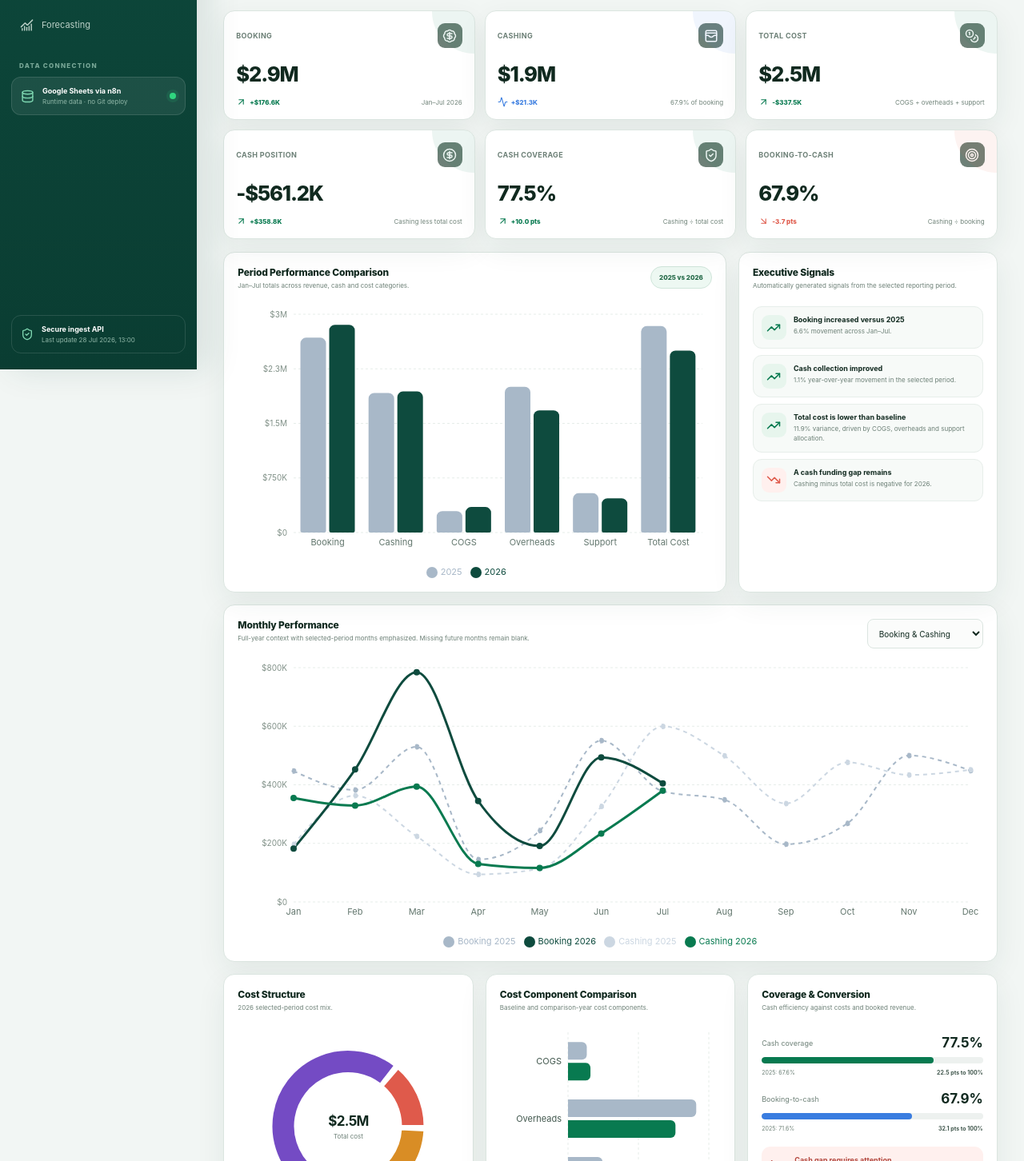
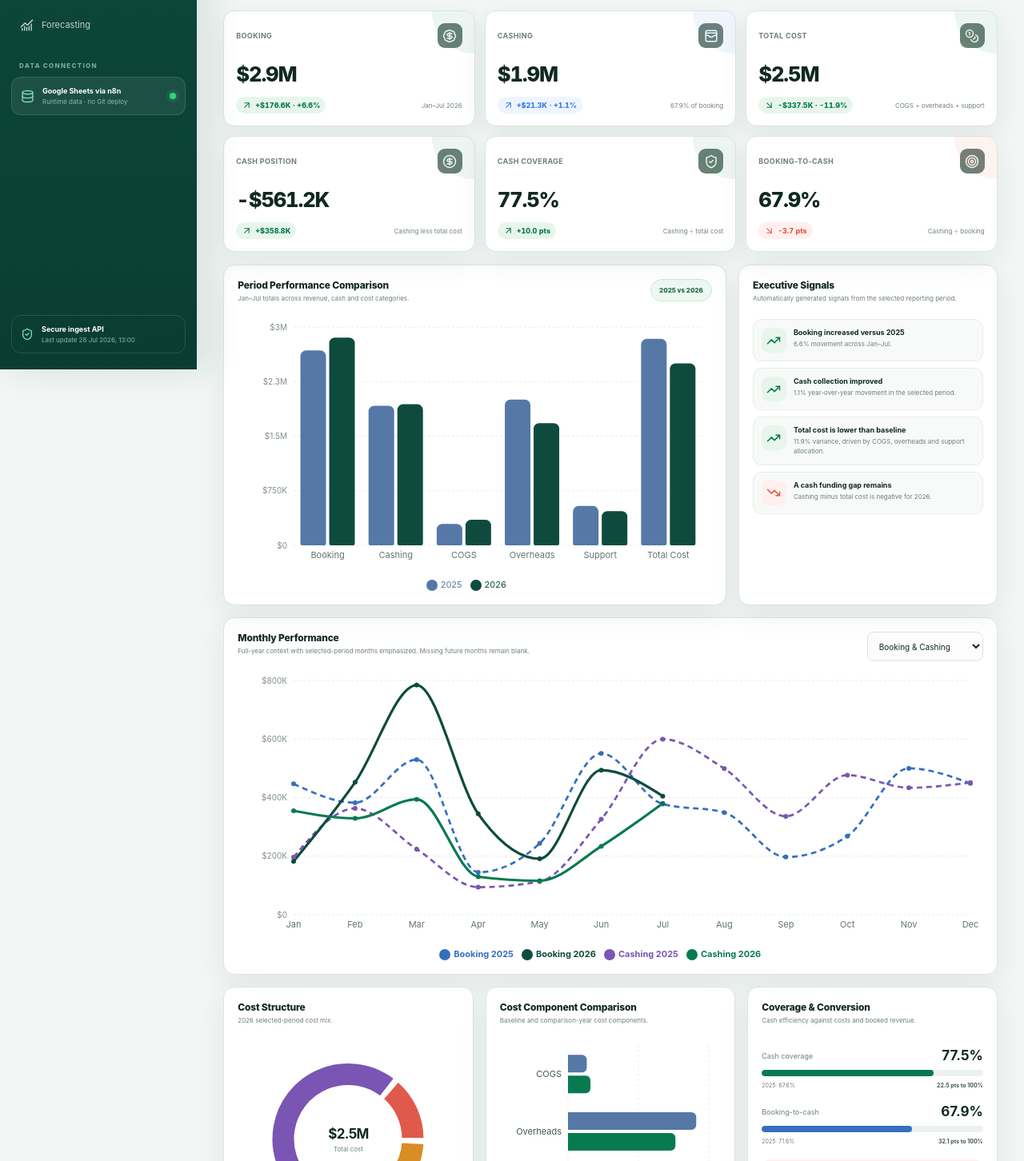
Before and after one commit to amohamed-alt/P-L, a React (Vite) app: page / in a window 1280 px wide. Shown: the part 338-1790 px from the top of the page at 80% size. Built offline with nearby package versions, Linux system fonts and the light colour scheme.

Commit message:
Improve town hall KPI deltas and monthly chart clarity
Show absolute and percentage KPI deltas, use directionally correct cost arrows, strengthen prior-year chart colors, and polish KPI readability for presentation.

```diff
--- a/src/ActualCharts.jsx
+++ b/src/ActualCharts.jsx
@@ -31,15 +31,15 @@ export function MonthlyPerformance({ rows, filters, currency }) {
   const percentChart = ['cashCoverage', 'bookingToCash'].includes(filters.metricFocus);
   const dataKeys = (() => {
     if (filters.metricFocus === 'commercial') return [
-      { key: 'bookingBaseline', name: `Booking ${filters.baselineYear}`, color: COLORS.baseline, dash: '5 5' },
-      { key: 'cashingBaseline', name: `Cashing ${filters.baselineYear}`, color: '#ccd7e2', dash: '5 5' },
-      { key: 'bookingComparison', name: `Booking ${filters.comparisonYear}`, color: COLORS.greenDark },
-      { key: 'cashingComparison', name: `Cashing ${filters.comparisonYear}`, color: COLORS.green },
+      { key: 'bookingBaseline', name: `Booking ${filters.baselineYear}`, color: COLORS.baselineBooking, dash: '7 5', width: 2.7 },
+      { key: 'cashingBaseline', name: `Cashing ${filters.baselineYear}`, color: COLORS.baselineCashing, dash: '7 5', width: 2.7 },
+      { key: 'bookingComparison', name: `Booking ${filters.comparisonYear}`, color: COLORS.greenDark, width: 3.2 },
+      { key: 'cashingComparison', name: `Cashing ${filters.comparisonYear}`, color: COLORS.green, width: 3.2 },
     ];
     const prefix = filters.metricFocus === 'booking' ? 'booking' : filters.metricFocus === 'cashing' ? 'cashing' : filters.metricFocus === 'totalCost' ? 'cost' : filters.metricFocus;
     return [
-      { key: `${prefix}Baseline`, name: `${filters.baselineYear}`, color: COLORS.baseline, dash: '5 5' },
-      { key: `${prefix}Comparison`, name: `${filters.comparisonYear}`, color: COLORS.green },
+      { key: `${prefix}Baseline`, name: `${filters.baselineYear}`, color: COLORS.blue, dash: '7 5', width: 2.7 },
+      { key: `${prefix}Comparison`, name: `${filters.comparisonYear}`, color: COLORS.green, width: 3.2 },
     ];
   })();
   return (
@@ -50,11 +50,11 @@ export function MonthlyPerformance({ rows, filters, currency }) {
         <XAxis dataKey="month" tick={{ fill: '#63776e', fontSize: 11 }} axisLine={false} tickLine={false} />
         <YAxis tickFormatter={percentChart ? (value) => `${Math.round(value * 100)}%` : (value) => axisMoney(value, currency)} tick={{ fill: '#819188', fontSize: 10 }} axisLine={false} tickLine={false} width={70} domain={[0, 'auto']} />
         <Tooltip content={<ChartTooltip currency={currency} percent={percentChart} />} />
-        <Legend iconType="circle" wrapperStyle={{ fontSize: 11, paddingTop: 12 }} />
+        <Legend iconType="circle" wrapperStyle={{ fontSize: 11, paddingTop: 12, fontWeight: 700 }} />
         {dataKeys.map((line, index) => index === dataKeys.length - 1 && dataKeys.length === 2 ? (
-          <Area key={line.key} type="monotone" dataKey={line.key} name={line.name} stroke={line.color} fill="url(#comparisonArea)" strokeWidth={3} connectNulls dot={{ r: 3, fill: line.color }} />
+          <Area key={line.key} type="monotone" dataKey={line.key} name={line.name} stroke={line.color} fill="url(#comparisonArea)" strokeWidth={line.width} connectNulls dot={{ r: 3, fill: line.color, strokeWidth: 0 }} activeDot={{ r: 5 }} />
         ) : (
-          <Line key={line.key} type="monotone" dataKey={line.key} name={line.name} stroke={line.color} strokeWidth={index >= Math.max(1, dataKeys.length - 2) ? 3 : 2} strokeDasharray={line.dash} connectNulls dot={{ r: 2.5, fill: line.color }} activeDot={{ r: 5 }} />
+          <Line key={line.key} type="monotone" dataKey={line.key} name={line.name} stroke={line.color} strokeWidth={line.width} strokeDasharray={line.dash} connectNulls dot={{ r: 3, fill: line.color, strokeWidth: 0 }} activeDot={{ r: 5 }} />
         ))}
       </ComposedChart>
     </ResponsiveContainer>
--- a/src/ActualDashboard.jsx
+++ b/src/ActualDashboard.jsx
@@ -1,5 +1,5 @@
 import { BadgeDollarSign, ChartNoAxesCombined, CircleDollarSign, Coins, ShieldCheck, Target, WalletCards } from 'lucide-react';
-import { generateInsights, statusFor } from './dashboard';
+import { generateInsights, statusFor, variance } from './dashboard';
 import { KpiCard, StatusBadge, compactMoney, deltaLabel, formatPercent } from './ui';
 import { CostComparison, CostDonut, CoveragePanel, MonthlyPerformance, PeriodComparison } from './ActualCharts';
 import { Insights, MonthlyMatrix } from './ActualDetails';
@@ -26,9 +26,15 @@ export function ActualDashboard({ data, filters, snapshot, monthlyRows, setFilte
 
       <section id="overview" className="kpi-grid">
         {metrics.map((metric) => {
+          const current = Number(metric.value || 0);
+          const prior = Number(metric.prior || 0);
           const statusMetric = metric.metric || metric.key;
-          const tone = statusFor(statusMetric, metric.value || 0, metric.prior || 0);
-          return <KpiCard key={metric.label} label={metric.label} icon={metric.icon} tone={tone} value={metric.key === 'ratio' ? formatPercent(metric.value) : compactMoney(metric.value, currency)} delta={deltaLabel(metric.value || 0, metric.prior || 0, metric.key, currency)} helper={metric.helper} status={metric.key === 'cashGap' ? (metric.value >= 0 ? 'Surplus' : 'Gap') : undefined} />;
+          const tone = statusFor(statusMetric, current, prior);
+          const change = variance(current, prior);
+          const direction = change.absolute > 0 ? 'up' : change.absolute < 0 ? 'down' : 'flat';
+          const includePercent = ['booking', 'cashing', 'totalCost'].includes(metric.key);
+
+          return <KpiCard key={metric.label} label={metric.label} icon={metric.icon} tone={tone} direction={direction} value={metric.key === 'ratio' ? formatPercent(metric.value) : compactMoney(metric.value, currency)} delta={deltaLabel(current, prior, metric.key, currency, includePercent)} helper={metric.helper} status={metric.key === 'cashGap' ? (metric.value >= 0 ? 'Surplus' : 'Gap') : undefined} />;
         })}
       </section>
 
--- a/src/styles-content.css
+++ b/src/styles-content.css
@@ -24,7 +24,8 @@
 .kpi-card { min-height:136px; position:relative; overflow:hidden; padding:15px; border:1px solid var(--border); border-radius:14px; background:#fff; box-shadow:var(--shadow); transition:transform .18s ease,box-shadow .18s ease,border-color .18s ease; }
 .kpi-card::after { content:""; position:absolute; width:105px; height:105px; top:-52px; right:-52px; border-radius:999px; background:currentColor; opacity:.075; } .kpi-card:hover { transform:translateY(-2px); border-color:#a8c7b8; box-shadow:0 18px 42px rgba(23,67,50,.11); }
 .kpi-header { display:flex; align-items:center; justify-content:space-between; color:var(--muted); font-size:9px; font-weight:700; letter-spacing:.04em; text-transform:uppercase; } .kpi-icon { width:31px; height:31px; display:grid; place-items:center; border-radius:9px; background:currentColor; color:inherit; } .kpi-icon svg { color:#fff; }
-.kpi-card>strong { display:block; margin:17px 0 13px; color:var(--text); font-size:clamp(23px,2vw,30px); font-weight:850; letter-spacing:-.045em; }
-.kpi-footer { display:flex; align-items:center; justify-content:space-between; gap:9px; } .kpi-footer small { color:#71847a; font-size:8px; text-align:right; } .kpi-delta { display:inline-flex; align-items:center; gap:4px; font-size:8px; font-weight:800; }
+.kpi-card>strong { display:block; margin:17px 0 13px; color:var(--text); font-size:clamp(23px,2vw,30px); font-weight:850; letter-spacing:-.045em; font-variant-numeric:tabular-nums; }
+.kpi-footer { display:flex; align-items:center; justify-content:space-between; gap:9px; } .kpi-footer small { color:#71847a; font-size:8px; text-align:right; } .kpi-delta { display:inline-flex; align-items:center; gap:4px; padding:4px 7px; border-radius:999px; font-size:9px; font-weight:850; line-height:1; white-space:nowrap; font-variant-numeric:tabular-nums; }
+.tone-positive .kpi-delta { background:#e7f5ed; } .tone-negative .kpi-delta { background:#fff0ee; } .tone-neutral .kpi-delta { background:#eef5ff; } .tone-warning .kpi-delta { background:#fff7e6; }
 .kpi-status { position:absolute; right:15px; top:52px; padding:3px 7px; border-radius:999px; background:currentColor; color:#fff; font-size:7px; font-weight:800; text-transform:uppercase; }
 .tone-positive { color:var(--green); } .tone-negative { color:var(--red); } .tone-neutral { color:var(--blue); } .tone-warning { color:var(--amber); }
--- a/src/ui.jsx
+++ b/src/ui.jsx
@@ -5,14 +5,16 @@ export const COLORS = {
   green: '#087a50',
   greenDark: '#0e4b3e',
   greenSoft: '#dff1e7',
-  blue: '#3a7de0',
+  blue: '#356fbd',
   blueSoft: '#dce8fa',
-  purple: '#744bc4',
+  purple: '#7a55b3',
   amber: '#d98d25',
   red: '#df5a4b',
   teal: '#1aa6a0',
   slate: '#63776e',
-  baseline: '#a8b8c8',
+  baseline: '#5578a6',
+  baselineBooking: '#356fbd',
+  baselineCashing: '#7a55b3',
 };
 
 export const ACTUAL_NAV = [
@@ -59,11 +61,16 @@ export function axisMoney(value, currency) {
   return compactMoney(value, currency).replace('.0', '');
 }
 
-export function deltaLabel(current, prior, metric, currency) {
+export function deltaLabel(current, prior, metric, currency, includePercent = false) {
   const change = variance(current, prior);
   if (change.percent === null) return 'No baseline';
   if (metric === 'ratio') return `${change.absolute >= 0 ? '+' : ''}${(change.absolute * 100).toFixed(1)} pts`;
-  return `${change.absolute >= 0 ? '+' : ''}${compactMoney(change.absolute, currency)}`;
+
+  const money = `${change.absolute >= 0 ? '+' : ''}${compactMoney(change.absolute, currency)}`;
+  if (!includePercent) return money;
+
+  const percent = `${change.percent >= 0 ? '+' : ''}${(change.percent * 100).toFixed(1)}%`;
+  return `${money} · ${percent}`;
 }
 
 export function ChartTooltip({ active, payload, label, currency, percent = false }) {
@@ -102,8 +109,9 @@ export function StatusBadge({ children, tone = 'good' }) {
   return <span className={`status-badge ${tone}`}>{children}</span>;
 }
 
-export function KpiCard({ label, value, helper, delta, tone, icon: Icon, status }) {
-  const DeltaIcon = tone === 'positive' ? ArrowUpRight : tone === 'negative' ? ArrowDownRight : Activity;
+export function KpiCard({ label, value, helper, delta, tone, direction, icon: Icon, status }) {
+  const resolvedDirection = direction || (tone === 'positive' ? 'up' : tone === 'negative' ? 'down' : 'flat');
+  const DeltaIcon = resolvedDirection === 'up' ? ArrowUpRight : resolvedDirection === 'down' ? ArrowDownRight : Activity;
   return (
     <article className={`kpi-card tone-${tone}`}>
       <div className="kpi-header">
```
